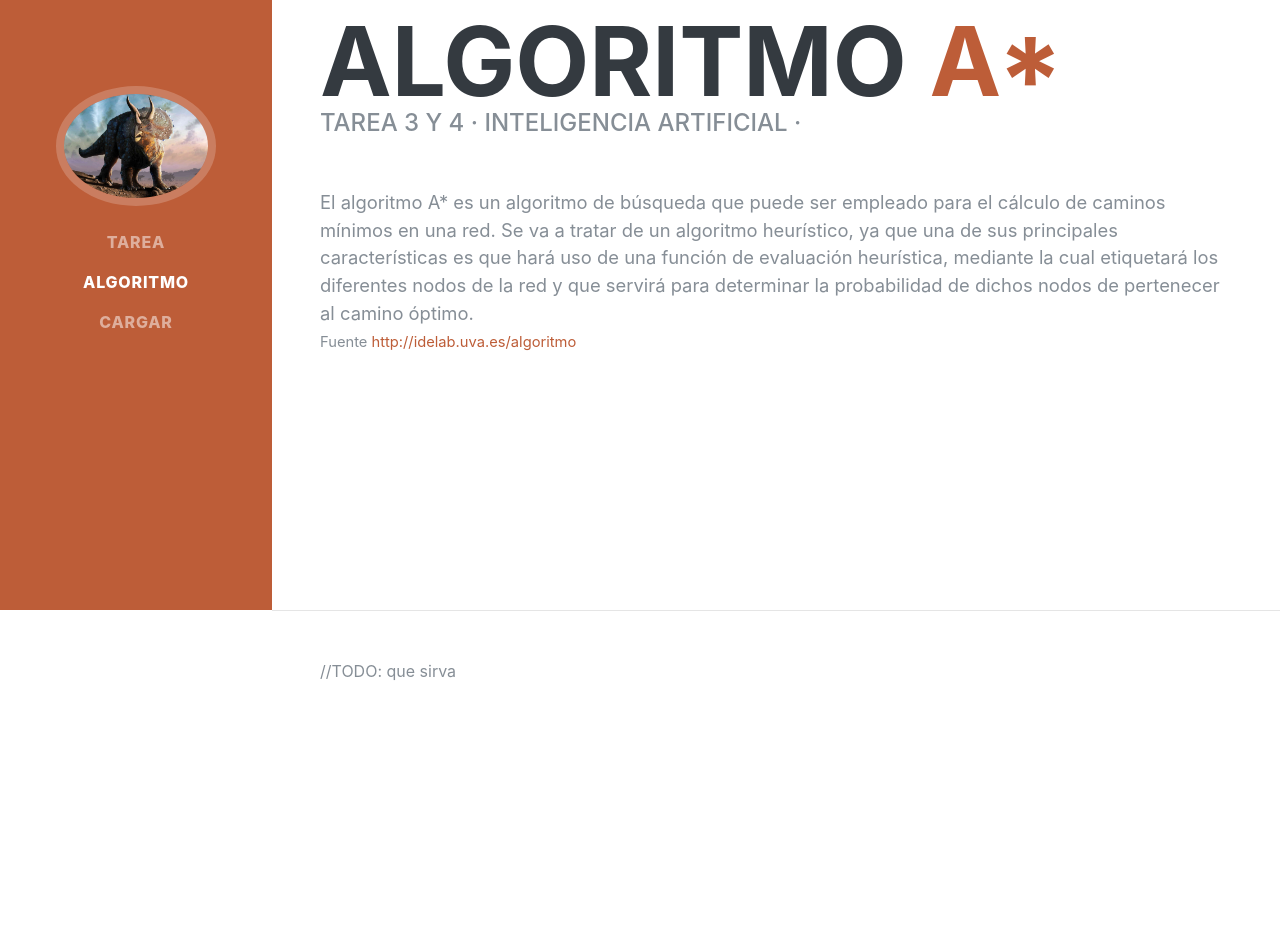
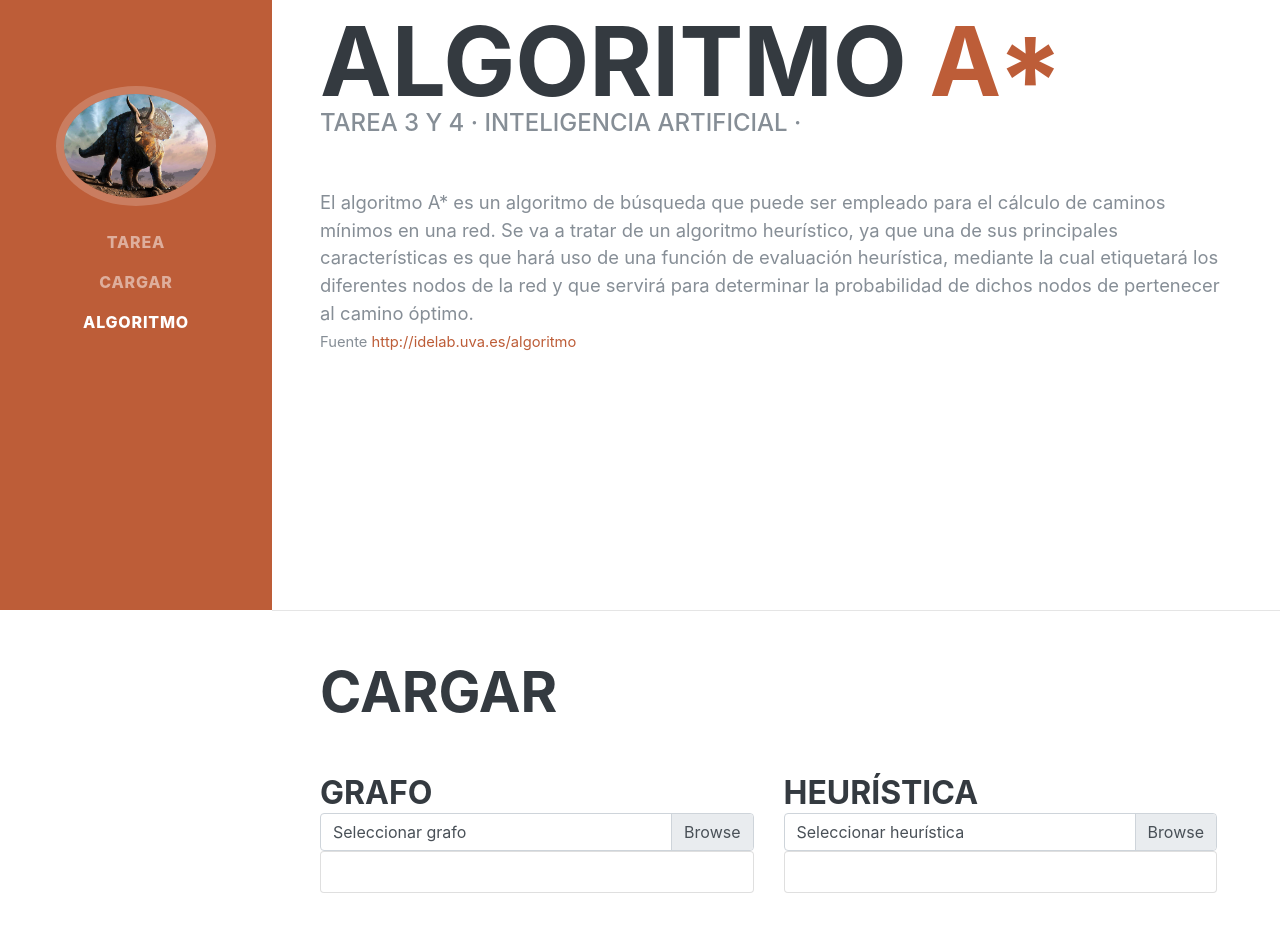
Before and after one commit to jhordanSnow/Busqueda_A_asterisco, a plain HTML site: page index.html in a window 1280 px wide. Shown: the part 190-1120 px from the top of the page. Drawn offline with Linux system fonts and the light colour scheme; a web font is replaced by a local one.

Commit message:
Update index.html

```diff
--- a/index.html
+++ b/index.html
@@ -41,10 +41,10 @@
           <a class="nav-link js-scroll-trigger" href="#about">Tarea</a>
         </li>
         <li class="nav-item">
-          <a class="nav-link js-scroll-trigger" href="#experience">Algoritmo</a>
+          <a class="nav-link js-scroll-trigger" href="#load">Cargar</a>
         </li>
         <li class="nav-item">
-          <a class="nav-link js-scroll-trigger" href="">Cargar</a>
+          <a class="nav-link js-scroll-trigger" href="#experience">Algoritmo</a>
         </li>
       </ul>
     </div>
@@ -82,6 +82,69 @@
 
     <hr class="m-0">
 
+    <section class="resume-section p-3 p-lg-5 d-flex justify-content-center" id="load">
+      <div class="w-100">
+        <h2 class="mb-5">Cargar</h2>
+<!--
+        <div class="resume-item d-flex flex-column flex-md-row justify-content-between mb-5">
+          <div class="resume-content">
+            <h3 class="mb-0">Cargar Grafo</h3>
+            <div class="subheading mb-3">Intelitec Solutions</div>
+            <p>Bring to the table win-win survival strategies to ensure proactive domination. At the end of the day, going forward, a new normal that has evolved from generation X is on the runway heading towards a streamlined cloud solution. User generated content in real-time will have multiple touchpoints for offshoring.</p>
+          </div>
+          <div class="resume-date text-md-right">
+            <span class="text-primary">March 2013 - Present</span>
+          </div>
+        </div> -->
+
+        <div class="container">
+          <div class="row">
+            <div class="col" style="padding-left: 0">
+              <h3 class="mb-0">Grafo</h3>
+              <div class="input-group">
+
+                  <div class="custom-file">
+                    <input type="file" class="input-default-js" id="inputGroupFile01" aria-describedby="inputGroupFileAddon01">
+                    <label class="custom-file-label" for="inputGroupFile01">Seleccionar grafo</label>
+                  </div>
+                </div>
+                  <div class="card">
+                    <div class="card-body">
+                      <!-- <h5 class="card-title">Special title treatment</h5>
+                      <p class="card-text">With supporting text below as a natural lead-in to additional content.</p>
+                      <a href="#" class="btn btn-primary">Go somewhere</a> -->
+                    </div>
+                  </div>
+
+
+            </div>
+            <div class="col">
+              <h3 class="mb-0">Heurística</h3>
+              <div class="input-group">
+                  <div class="custom-file">
+                    <input type="file" class="custom-file-input" id="inputGroupFile01" aria-describedby="inputGroupFileAddon01">
+                    <label class="custom-file-label" for="inputGroupFile01">Seleccionar heurística</label>
+                  </div>
+                </div>
+                <div class="card">
+                  <div class="card-body">
+
+                    <!-- <h5 class="card-title">Special title treatment</h5>
+                    <p class="card-text">With supporting text below as a natural lead-in to additional content.</p>
+                    <a href="#" class="btn btn-primary">Go somewhere</a> -->
+                  </div>
+                </div>
+
+
+            </div>
+          </div>
+      </div>
+
+    </section>
+
+
+    <hr class="m-0">
+
     <section class="resume-section p-3 p-lg-5 d-flex justify-content-center" id="experience">
       <div class="w-100">
         //TODO: que sirva
@@ -102,7 +165,14 @@
 
   <!-- Custom scripts for this template -->
   <script src="js/resume.min.js"></script>
-
+  <script type="text/javascript">
+  $(document).ready(function(){
+      $('input[type="file"]').change(function(e){
+          var fileName = e.target.files[0].name;
+          alert('The file "' + fileName +  '" has been selected.');
+      });
+  });
+</script>
 </body>
 
 </html>
```
